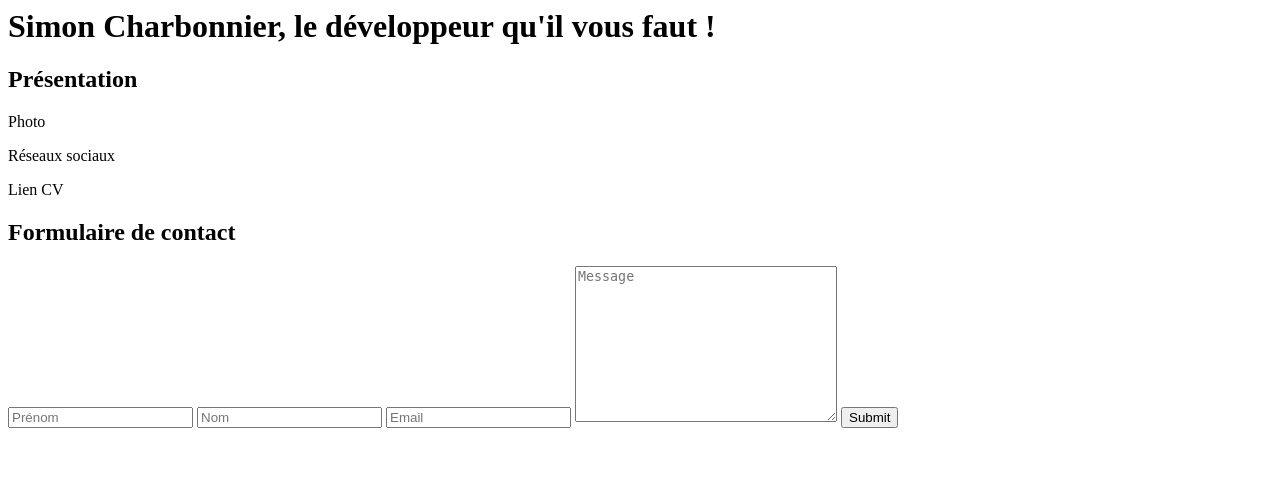
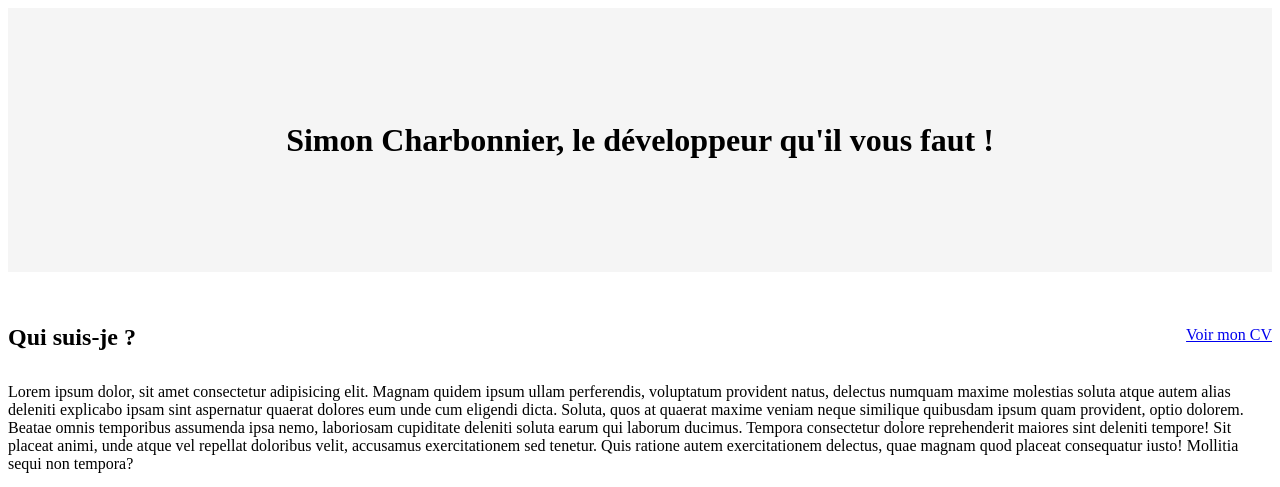
Before and after one commit to Simoncharbonnier/OCP5, a PHP site: page /app/views/home/index.php in a window 1280 px wide. Shown: the top 487 px of the page. Before the commit the page ends 428 px from the top, so only its background shows below. Run offline with PHP 8.4, Linux system fonts and the light colour scheme.

Commit message:
Home page style

```diff
--- a/app/controllers/Error.php
+++ b/app/controllers/Error.php
@@ -7,5 +7,6 @@ class ErrorClass {
    */
   public function error404() {
     echo "Error 404";
+    // Display real page error 404
   }
 }
--- a/app/views/home/index.php
+++ b/app/views/home/index.php
@@ -1,21 +1,81 @@
-<div class="container">
-  <div class="row col-md-12 banner">
-    <h1>Simon Charbonnier, le développeur qu'il vous faut !</h1>
+<link rel="stylesheet" href="assets/css/home.css">
+
+<div class="col-md-12 banner">
+  <h1>Simon Charbonnier, le développeur qu'il vous faut !</h1>
+</div>
+<div id="home-container" class="container">
+  <div class="row presentation">
+    <div class="col-md-9">
+      <div class="presentation-header">
+        <h2>Qui suis-je ?</h2>
+        <a href="assets/CV.pdf" target="_blank">Voir mon CV</a>
+      </div>
+      <p class="text">Lorem ipsum dolor, sit amet consectetur adipisicing elit. Magnam quidem ipsum ullam perferendis, voluptatum provident natus, delectus numquam maxime molestias soluta atque autem alias deleniti explicabo ipsam sint aspernatur quaerat dolores eum unde cum eligendi dicta. Soluta, quos at quaerat maxime veniam neque similique quibusdam ipsum quam provident, optio dolorem. Beatae omnis temporibus assumenda ipsa nemo, laboriosam cupiditate deleniti soluta earum qui laborum ducimus. Tempora consectetur dolore reprehenderit maiores sint deleniti tempore! Sit placeat animi, unde atque vel repellat doloribus velit, accusamus exercitationem sed tenetur. Quis ratione autem exercitationem delectus, quae magnam quod placeat consequatur iusto! Mollitia sequi non tempora?</p>
+    </div>
+    <div class="col-md-3 img-wrapper">
+      <img src="assets/img/photo.jpg" alt="">
+    </div>
   </div>
-  <div class="row col-md-12">
-    <h2>Présentation</h2>
-    <p>Photo</p>
-    <p>Réseaux sociaux</p>
-    <p>Lien CV</p>
+  <div class="row posts">
+    <div class="col-md-12">
+      <h2>Quelles sont mes principales réalisations ?</h2>
+      <div class="row">
+        <div class="col-md-4">
+          <a href="">
+            <div class="card-product">
+              <img src="https://raw.githubusercontent.com/lewagon/fullstack-images/master/uikit/skateboard.jpg" />
+              <div class="card-product-infos">
+                <h3>Projet 1</h3>
+                <p>Headline</p>
+              </div>
+            </div>
+          </a>
+        </div>
+        <div class="col-md-4">
+          <a href="">
+            <div class="card-product">
+              <img src="https://raw.githubusercontent.com/lewagon/fullstack-images/master/uikit/skateboard.jpg" />
+              <div class="card-product-infos">
+                <h3>Projet 2</h3>
+                <p>Headline</p>
+              </div>
+            </div>
+          </a>
+        </div>
+        <div class="col-md-4">
+          <a href="">
+            <div class="card-product">
+              <img src="https://raw.githubusercontent.com/lewagon/fullstack-images/master/uikit/skateboard.jpg" />
+              <div class="card-product-infos">
+                <h3>Projet 3</h3>
+                <p>Headline</p>
+              </div>
+            </div>
+          </a>
+        </div>
+      </div>
+    </div>
   </div>
-  <div class="row col-md-12">
-    <h2>Formulaire de contact</h2>
-    <form id="form-contact" action="">
-      <input type="text" name="first_name" placeholder="Prénom">
-      <input type="text" name="last_name" placeholder="Nom">
-      <input type="text" name="mail" placeholder="Email">
-      <textarea name="message" cols="30" rows="10" placeholder="Message"></textarea>
-      <input type="submit">
-    </form>
-  </div>
+  <form id="form-contact" class="row" action="">
+    <div class="col-md-6">
+      <h3>Vous souhaitez me contacter ? C'est par ici !</h3>
+      <div class="row">
+        <div class="col-md-4">
+          <input type="text" name="first_name" placeholder="Prénom" autocomplete="off">
+        </div>
+        <div class="col-md-4">
+          <input type="text" name="last_name" placeholder="Nom" autocomplete="off">
+        </div>
+        <div class="col-md-4">
+          <input type="text" name="mail" placeholder="Email" autocomplete="off">
+        </div>
+      </div>
+      <div class="row">
+        <div class="col-md-12">
+          <textarea name="message" rows="7" placeholder="Message"></textarea>
+        </div>
+      </div>
+      <input type="submit" class="btn btn-submit">
+    </div>
+  </form>
 </div>
--- /dev/null
+++ b/assets/css/home.css
@@ -0,0 +1,121 @@
+.banner {
+  height: 200px;
+  padding: 2rem;
+  background-color: whitesmoke;
+  display: flex;
+  align-items: center;
+  justify-content: center;
+}
+
+/* PRESENTATION */
+
+.presentation {
+  padding: 2rem 0;
+  border-bottom: 1px solid lightgrey;
+}
+
+.presentation .presentation-header {
+  display: flex;
+  justify-content: space-between;
+  align-items: center;
+}
+
+.presentation-header a:hover {
+  text-decoration: underline;
+}
+
+.presentation h2 {
+  margin-bottom: 1rem;
+}
+
+.presentation .img-wrapper {
+  display: flex;
+  justify-content: center;
+}
+
+.presentation img {
+  width: 70%;
+  border-radius: 5%;
+}
+
+/* PROJETS */
+
+.posts {
+  display: flex;
+  justify-content: center;
+  text-align: center;
+  padding: 2rem 0;
+  border-bottom: 1px solid lightgrey;
+}
+
+.posts h2 {
+  margin-bottom: 2rem;
+}
+
+.card-product {
+  overflow: hidden;
+  height: 400px;
+  background: white;
+  box-shadow: 0 0 15px rgba(0,0,0,0.2);
+  position: relative;
+  bottom: 0;
+  transition: bottom 0.2s;
+}
+
+.card-product:hover {
+  bottom: 10px;
+}
+
+.card-product img {
+  height: 50%;
+  width: 100%;
+  object-fit: cover;
+}
+
+.card-product h3 {
+  font-size: 18px;
+  font-weight: bold;
+  margin: 0;
+}
+
+.card-product p {
+  font-size: 14px;
+  line-height: 1.4;
+  opacity: .7;
+  margin-bottom: 0;
+  margin-top: 8px;
+}
+
+.card-product .card-product-infos {
+  padding: 16px;
+}
+
+/* FORM */
+
+#form-contact {
+  padding: 2rem 0;
+  text-align: center;
+}
+
+#form-contact h3 {
+  margin-bottom: 1rem;
+}
+
+#form-contact input, #form-contact textarea {
+  width: 100%;
+  margin: 8px 0;
+  border: none;
+  border-bottom: 1px solid black;
+}
+
+#form-contact input:focus-visible, #form-contact textarea:focus-visible {
+  border: none;
+  border-bottom: 1px solid black;
+  outline: none;
+}
+
+#form-contact .btn-submit {
+  background-color: black;
+  color: whitesmoke;
+  border: none;
+}
--- a/index.php
+++ b/index.php
@@ -40,6 +40,7 @@ if (file_exists('app/controllers/' . $controllerClassName . '.php')) {
     <meta name="viewport" content="width=device-width, initial-scale=1.0">
     <title>Blog</title>
     <link href="https://cdn.jsdelivr.net/npm/bootstrap@5.3.0-alpha2/dist/css/bootstrap.min.css" rel="stylesheet" integrity="sha384-aFq/bzH65dt+w6FI2ooMVUpc+21e0SRygnTpmBvdBgSdnuTN7QbdgL+OapgHtvPp" crossorigin="anonymous">
+    <link rel="stylesheet" href="assets/css/global.css">
   </head>
   <body>
     <?php include_once('app/views/components/header.php'); ?>
```
Also changed, not shown: app/views/components/footer.php (+27 -1 lines), app/views/components/header.php (+34 -1 lines), assets/css/global.css (added, +95 -0 lines), assets/img/icons/discord.svg (added), assets/img/icons/github.svg (added), assets/img/icons/linkedin.svg (added), assets/img/icons/mail.svg (added), 2 other files.
